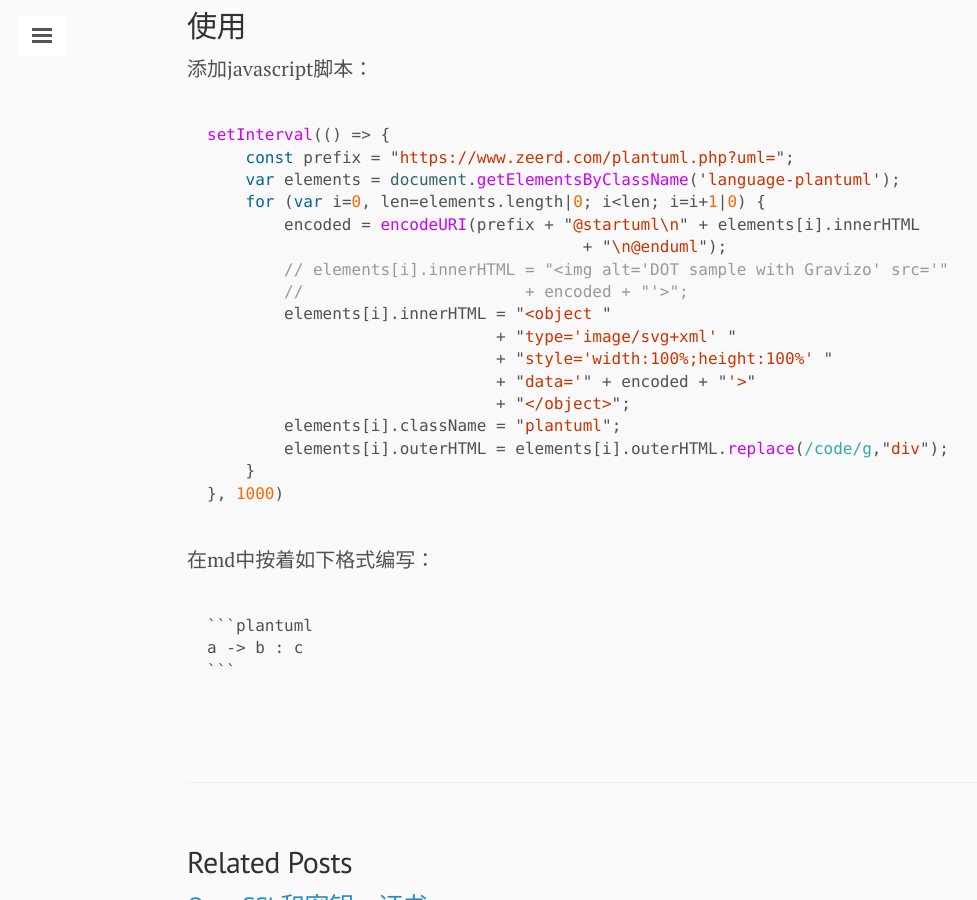
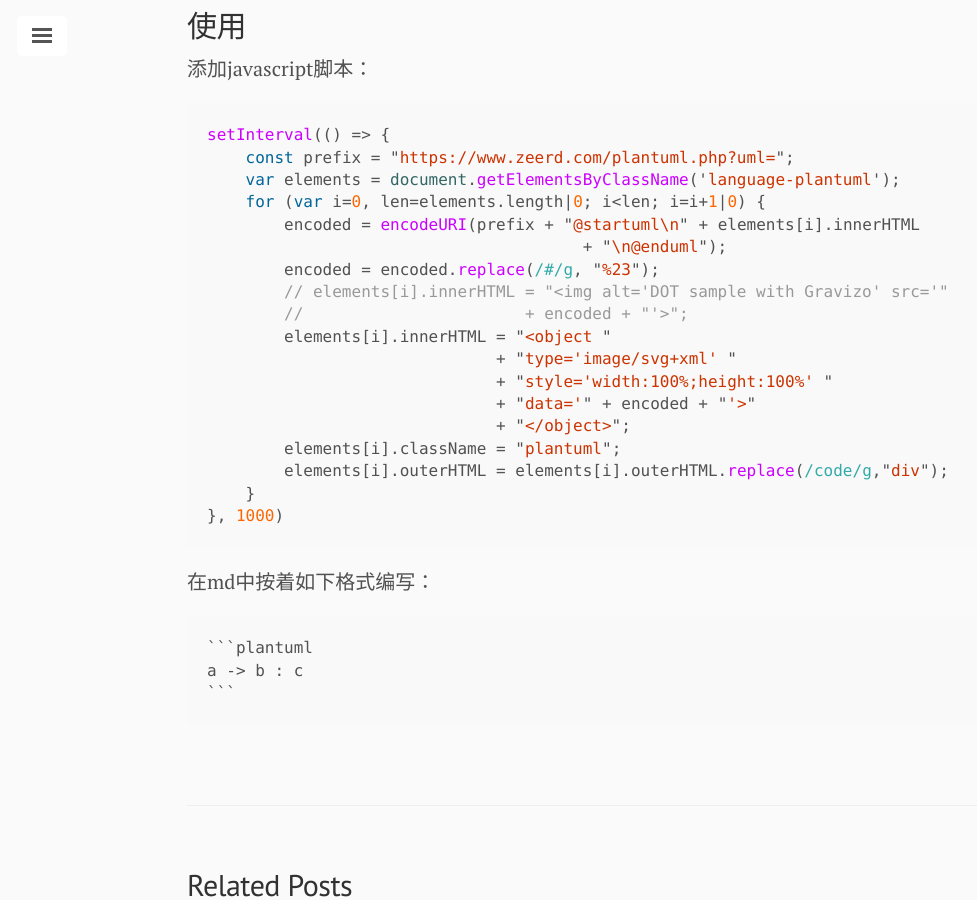
Before and after one commit to zeerd/zeerd.github.io, a Jekyll site: the page built from _posts/2022-09-14-self-host-plantuml-php.md, in a window 1280 px wide and 900 px high, scrolled down 1519 px. Shown: the whole window, without its empty margins (43-1020 px from the left). Built offline with Jekyll 4.4.1, drawn with Linux system fonts in a browser that asks for light colours; comment, search, counter and statistics services are not loaded.

Commit message:
Update 2022-09-14-self-host-plantuml-php.md

```diff
--- a/_posts/2022-09-14-self-host-plantuml-php.md
+++ b/_posts/2022-09-14-self-host-plantuml-php.md
@@ -70,6 +70,7 @@ setInterval(() => {
     for (var i=0, len=elements.length|0; i<len; i=i+1|0) {
         encoded = encodeURI(prefix + "@startuml\n" + elements[i].innerHTML
         	                       + "\n@enduml");
+        encoded = encoded.replace(/#/g, "%23");
         // elements[i].innerHTML = "<img alt='DOT sample with Gravizo' src='"
         //                       + encoded + "'>";
         elements[i].innerHTML = "<object "
```
